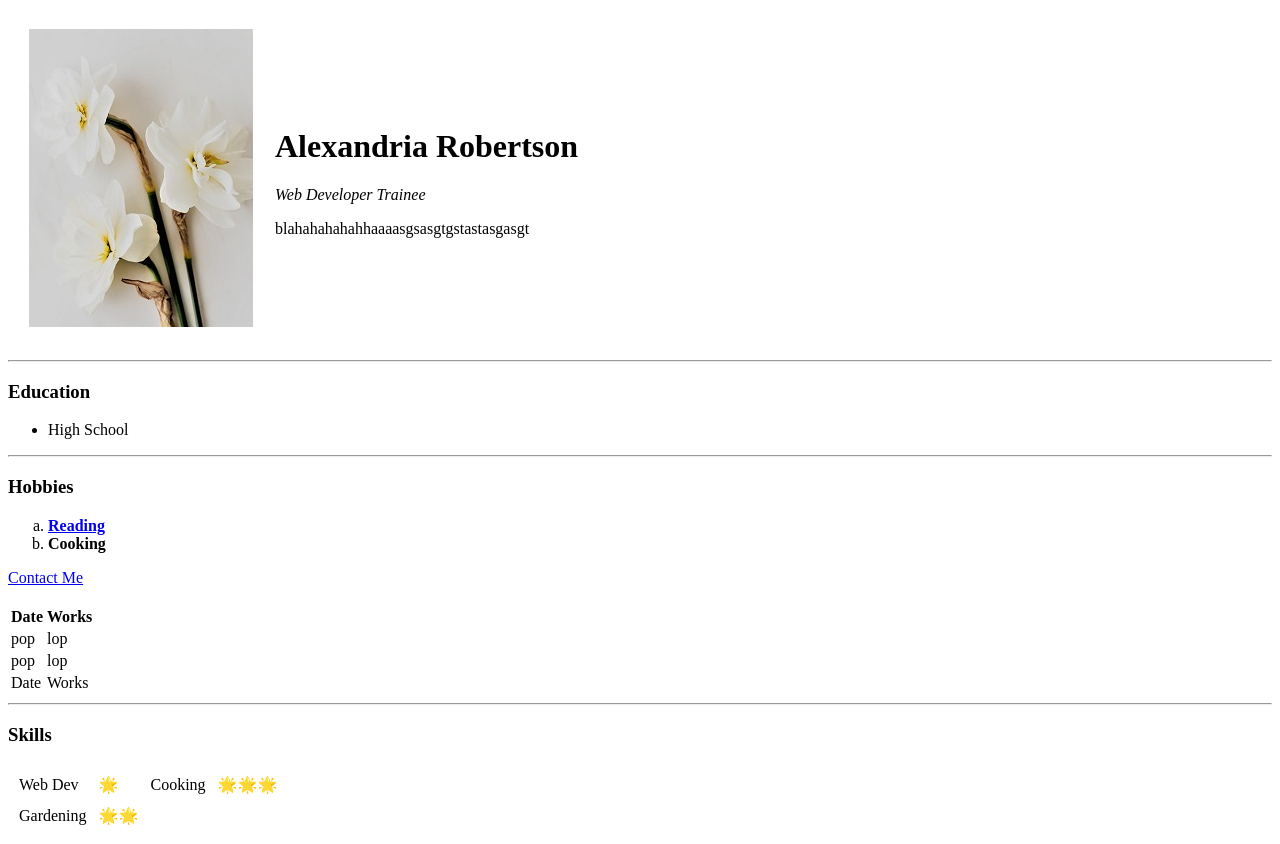
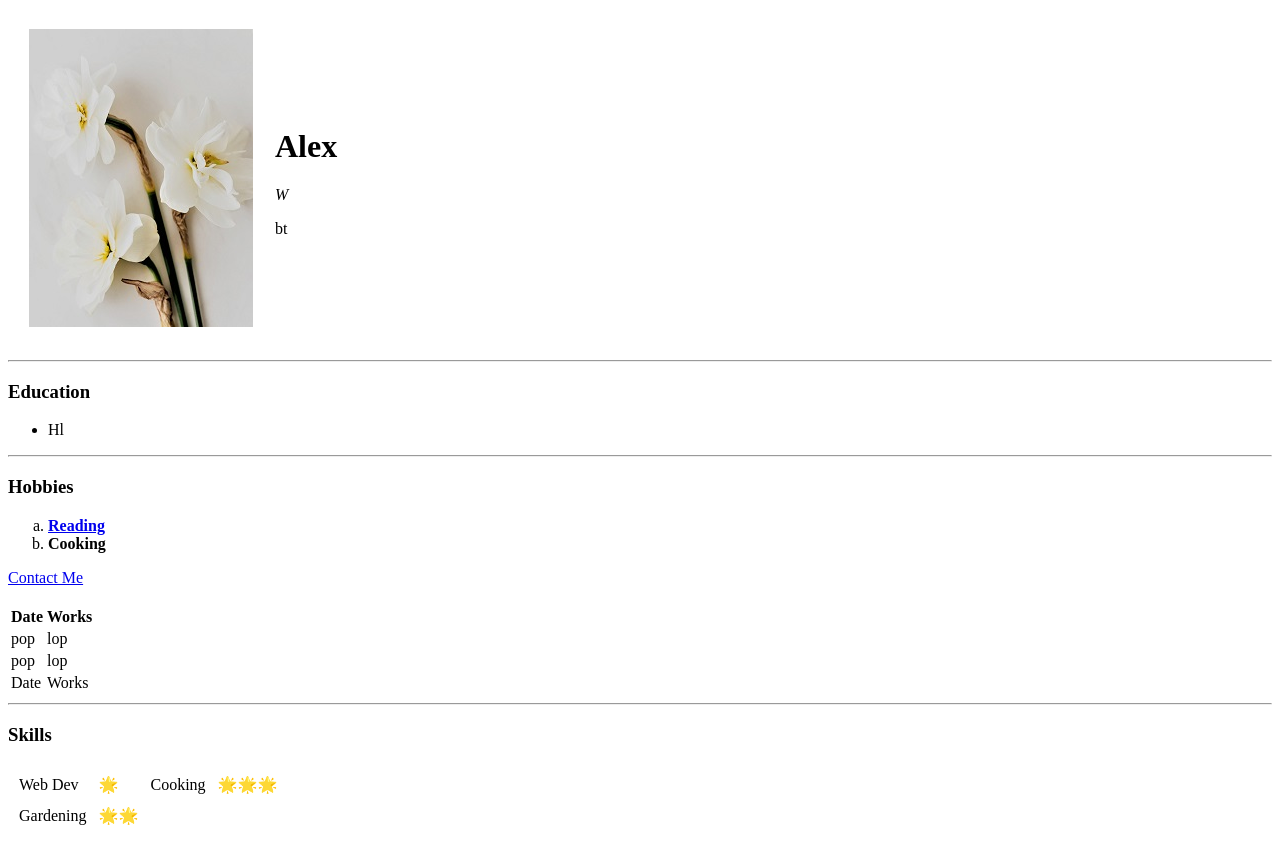
Before and after one commit to alex-rob15/cv, a plain HTML site: page index.html in a window 1280 px wide. Drawn offline with Linux system fonts and the light colour scheme.

Commit message:
Update index.html

```diff
--- a/index.html
+++ b/index.html
@@ -11,9 +11,9 @@
         <tr>
           <td><img src="flowers d.jpg" alt="flower" /> </td>
           <td>
-            <h1>Alexandria Robertson</h1>
-            <p><em>Web Developer Trainee</em></p>
-            <p> blahahahahahhaaaasgsasgtgstastasgasgt</p>
+            <h1>Alex</h1>
+            <p><em>W</em></p>
+            <p> bt</p>
           </td>
         </tr>
       </table>
@@ -21,7 +21,7 @@
       <hr>
       <h3>Education</h3>
       <ul>
-        <li>High School</li>
+        <li>Hl</li>
       </ul>
       <hr>
       <h3>Hobbies</h3>
```
